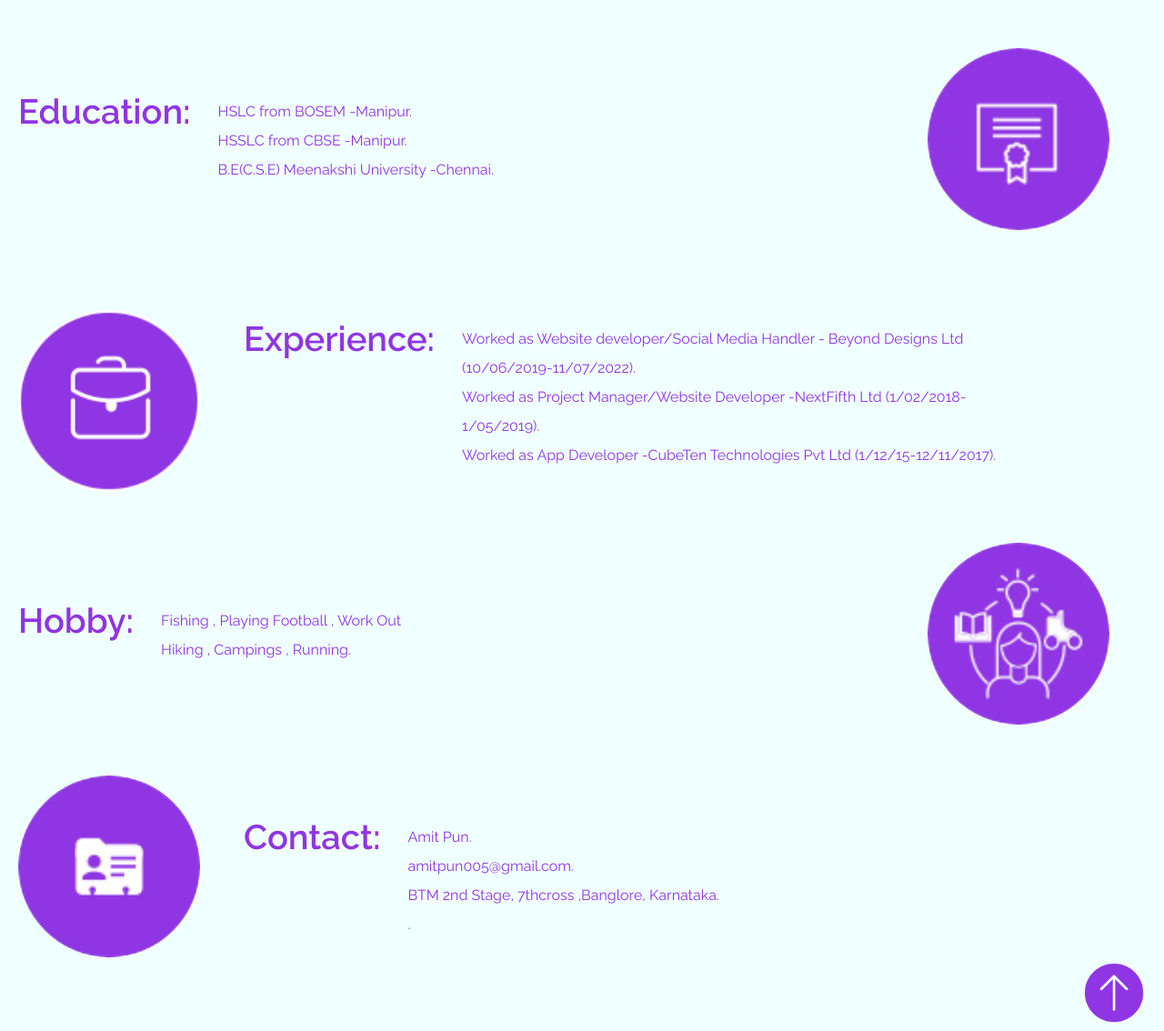
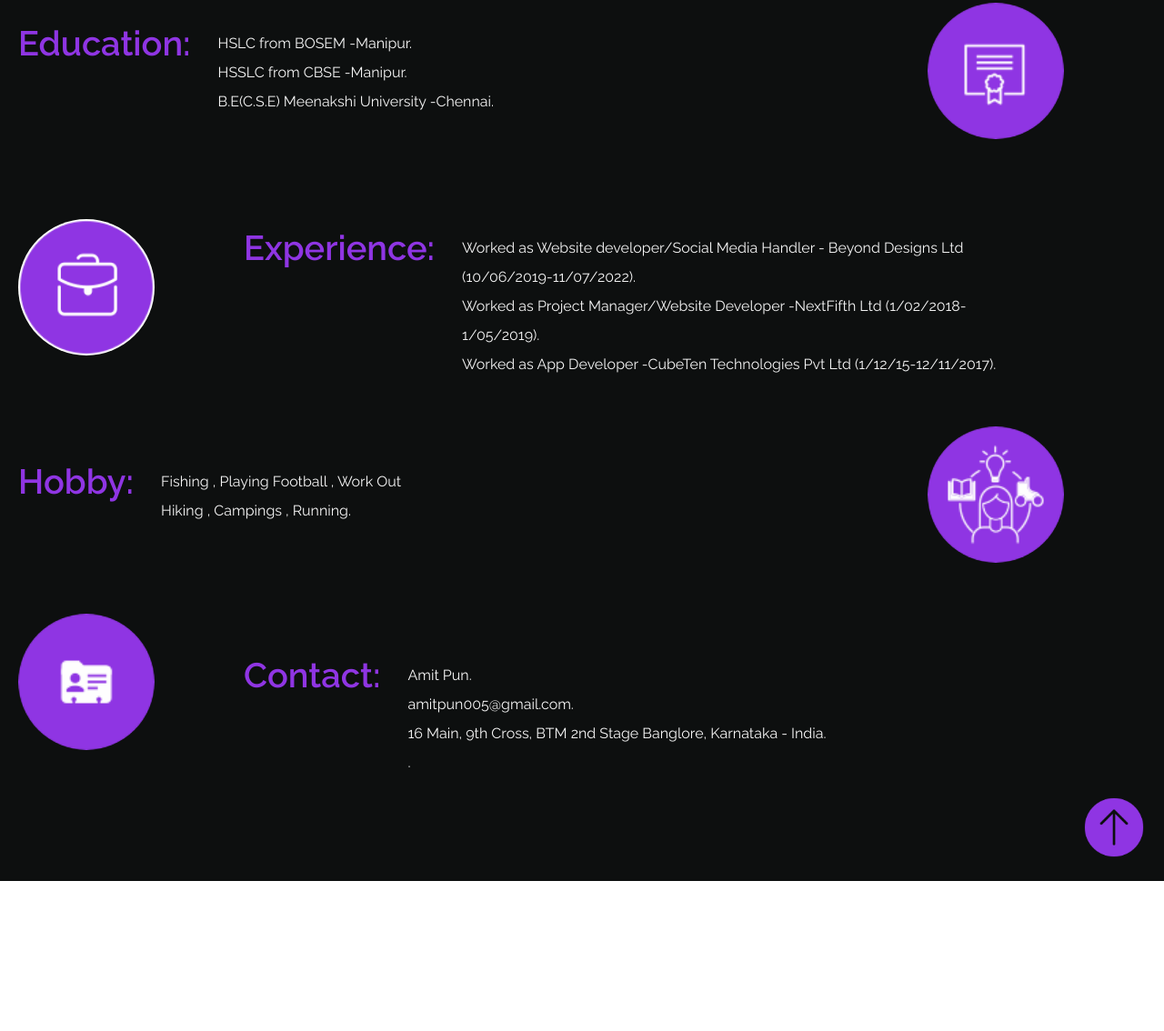
Before and after one commit to amitpun005/profilefolio, a plain HTML site: page myportfolio/index.html in a window 1280 px wide. Shown: the part 1421-2555 px from the top of the page at 91% size. After the commit the page ends 2390 px from the top, so only its background shows below. Drawn offline with Linux system fonts and the light colour scheme.

Commit message:
new update

```diff
--- a/myportfolio/css/style.css
+++ b/myportfolio/css/style.css
@@ -14,15 +14,15 @@ body {
 
 /* main container starts here */
 .container {
-  /* border: solid; */
-  /* border-color: rgb(17, 17, 16); */
   height: auto;
   width: auto;
   padding: 20px;
   opacity: 0.95;
-  background-color: azure;
-  /* opacity: 90%; */
-  /* container named header is created and is given flex */
+  /* background-color: azure; */
+  background-color: #010303;
+}
+.text-white {
+  color: whitesmoke;
 }
 .header {
   display: flex;
--- a/myportfolio/index.html
+++ b/myportfolio/index.html
@@ -59,7 +59,7 @@
             <div class="Phone_No"><b>:</b></div>
             <div class="Objective"><b>:</b></div>
           </div>
-          <div>
+          <div class="text-white">
             <div class="title">Amit Pun.</div>
             <div class="Email_Id">amitpun005@gmail.com.</div>
             <div class="Phone_No">7005146338.</div>
@@ -75,7 +75,7 @@
       <!-- skills section Starts Here -->
       <div class="intro-container2" id="skills" >
         <div class="photo">
-          <img src="../myportfolio/images/skills.png" alt="skills" />
+          <img src="../myportfolio/images/skills.png" alt="skills" style="width: 150px; height: 150px;"/>
         </div>
         <!-- education section starts from here -->
         <div class="column-container2" >
@@ -84,7 +84,7 @@
           </div>
 
 
-          <div>
+          <div class="text-white">
             <div class="discription">Html, Css, Js, Core-Java.</div>
             <div class="discription">Android SDK, MySql, Jira.</div>
 
@@ -102,7 +102,7 @@
       <!-- projects section starts here -->
       <div class="intro-container3"  id="projects">
         <div class="photo">
-          <img src="../myportfolio/images/projects.png" alt="projects" />
+          <img src="../myportfolio/images/projects.png" alt="projects" style="width: 150px; height: 150px;"/>
         </div>
         <!-- education section starts from here -->
         <div class="column-container2"  style="padding-top: 4rem;">
@@ -111,7 +111,7 @@
           </div>
 
 
-          <div>
+          <div class="text-white">
             <div class="description" style="margin-top: -15px;">
               <p class="highlight-text">
               <h2>MMC</h2> Handled all the sales & stocks of mobile store. Used to
@@ -160,7 +160,7 @@
       <!-- education section starts here -->
       <div class="intro-container2" id="edu">
         <div class="photo">
-          <img src="../myportfolio/images/edu.png" alt="education" />
+          <img src="../myportfolio/images/edu.png" alt="education" style="width: 150px; height: 150px;"/>
         </div>
 
         <div class="column-container2" >
@@ -169,7 +169,7 @@
           </div>
 
 
-          <div>
+          <div class="text-white">
             <div class="discription">HSLC from BOSEM -Manipur.</div>
             <div class="discription">HSSLC from CBSE -Manipur.</div>
 
@@ -184,7 +184,7 @@
 
       <div class="intro-container3" id="exp" style="margin-top: 4rem;">
         <div class="photo">
-          <img src="../myportfolio/images/exp.png" alt="experience" />
+          <img src="../myportfolio/images/exp.png" alt="experience" style="width: 150px; height: 150px;"/>
         </div>
 
         <div class="column-container3" style="margin-top: 1rem;">
@@ -192,7 +192,7 @@
             <div class="exp" >Experience:</div>
           </div>
 
-          <div>
+          <div class="text-white">
             <div class="discription">
               Worked as Website developer/Social Media Handler - Beyond Designs
               Ltd (10/06/2019-11/07/2022).
@@ -211,7 +211,7 @@
 
       <div class="intro-container2" id="hobby" style="margin-top: 2rem;">
         <div class="photo">
-          <img src="../myportfolio/images/hobb.png" alt="experience" />
+          <img src="../myportfolio/images/hobb.png" alt="experience" style="width: 150px; height: 150px;"/>
         </div>
 
         <div class="column-container4" >
@@ -219,7 +219,7 @@
             <div class="hobby" >Hobby:</div>
           </div>
 
-          <div>
+          <div class="text-white">
             <div class="discription">Fishing , Playing Football , Work Out</div>
             <div class="discription">Hiking , Campings , Running.</div>
           </div>
@@ -231,7 +231,7 @@
       <!--  -->
     <div class="intro-container3" id="contact" style="margin-top: 2rem;">
       <div class="photo">
-        <img src="../myportfolio/images/contact.png" alt="contact" />
+        <img src="../myportfolio/images/contact.png" alt="contact" style="width: 150px; height: 150px;"/>
       </div>
 
       <div class="column-container2"  style="margin-top: 2rem;">
@@ -240,12 +240,12 @@
         </div>
 
 
-        <div>
+        <div class="text-white">
           <div class="discription">Amit Pun.</div>
           <div class="discription">amitpun005@gmail.com.</div>
 
           <div class="discription">
-           BTM 2nd Stage, 7thcross ,Banglore, Karnataka.
+           16 Main, 9th Cross, BTM 2nd Stage Banglore, Karnataka - India.
           </div>
           <div class="discription">.</div>
 
```
